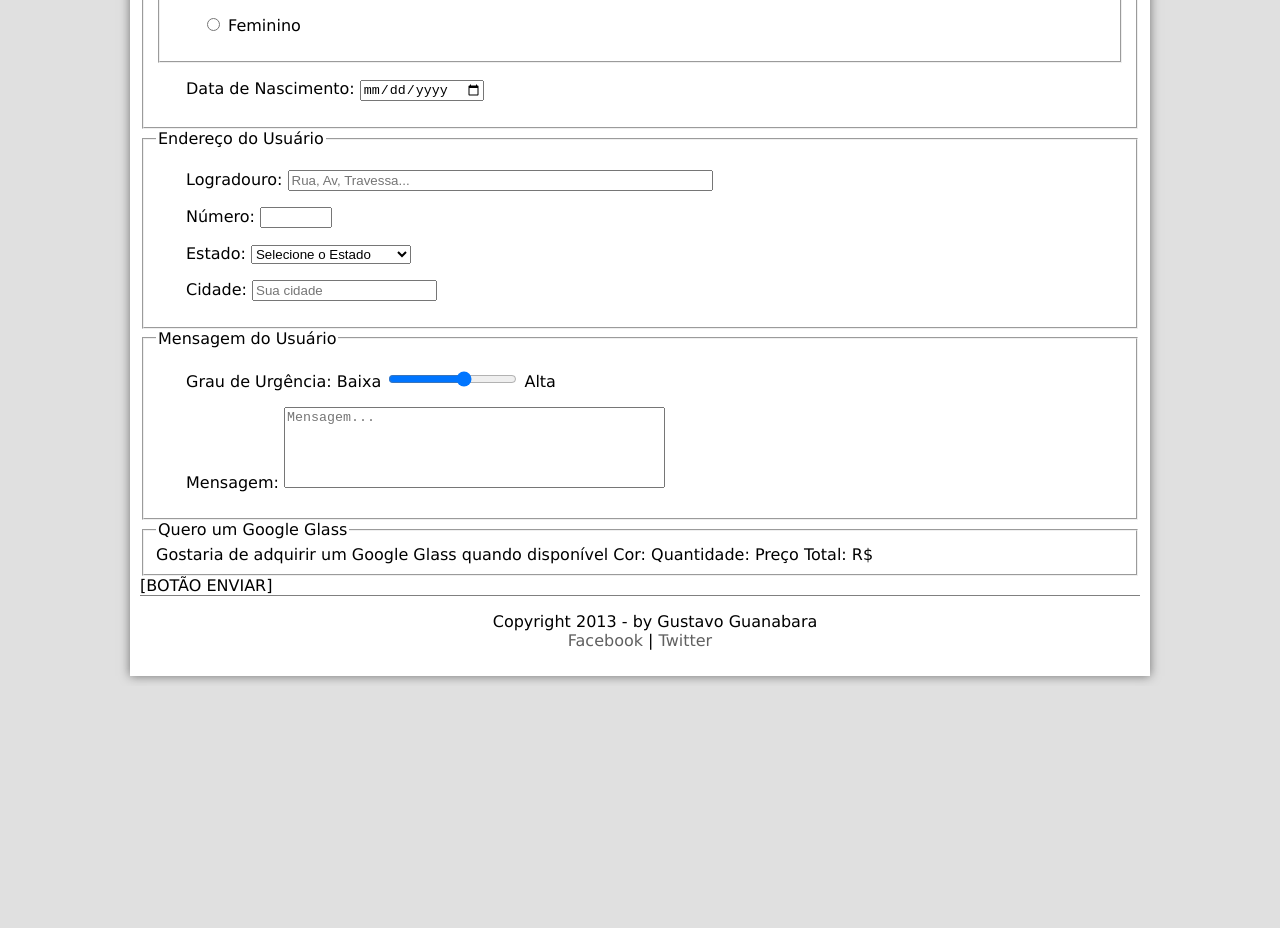
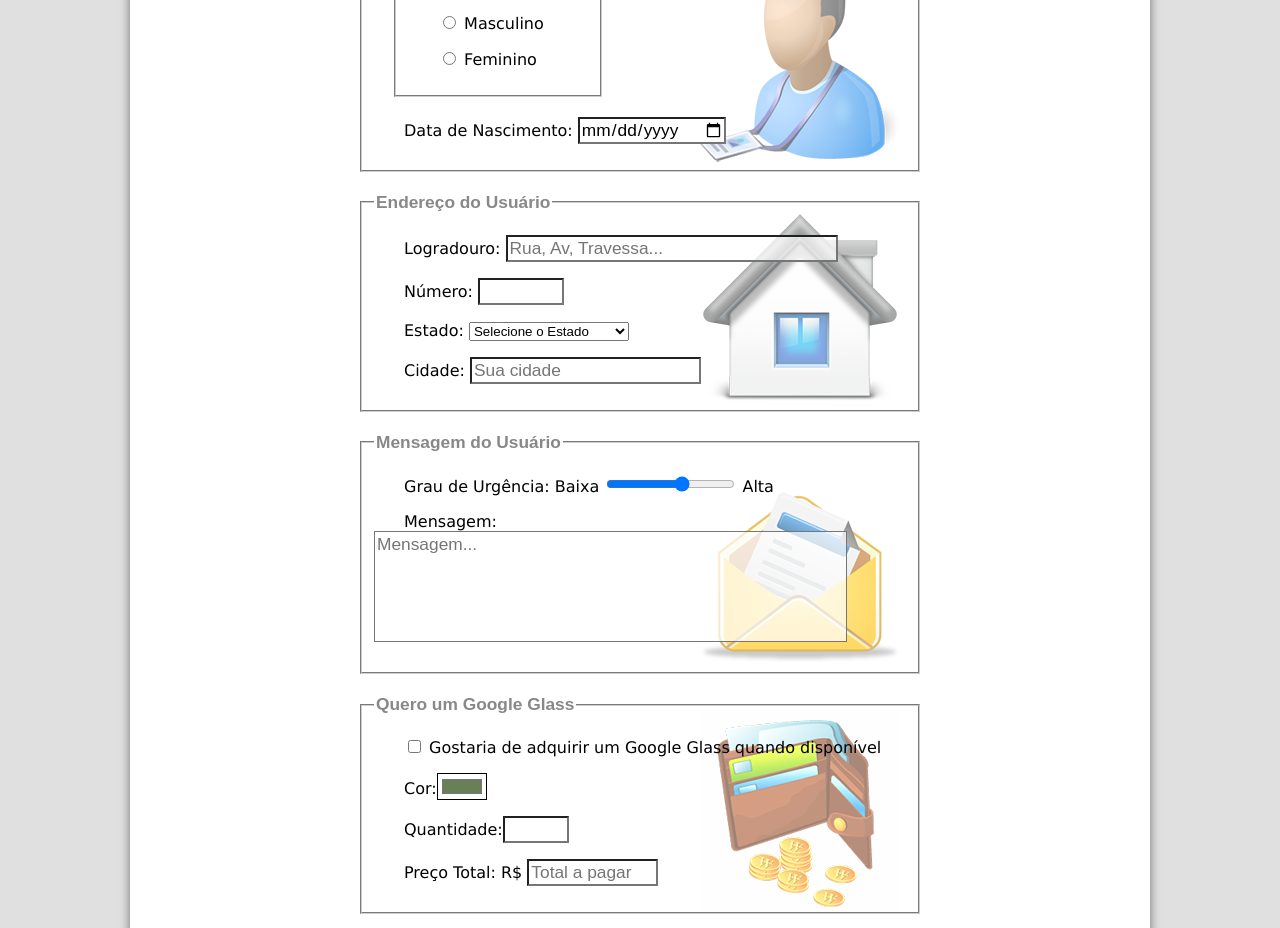
Before and after one commit to DaltonBorges/Curso-HTML-5, a plain HTML site: page projeto-glass-html5/fale-conosco.html in a window 1280 px wide. Shown: the part 536-1464 px from the top of the page. Before the commit the page ends 1222 px from the top, so only its background shows below. Drawn offline with Linux system fonts and the light colour scheme.

Commit message:
FIM
Commitando ao final da aula 35 (FIM DO CURSO)

```diff
--- a/projeto-glass-html5/_css/form.css
+++ b/projeto-glass-html5/_css/form.css
@@ -3,3 +3,52 @@
 textarea#cMsg {
     resize: none;
 }
+
+form {
+    width:600px;
+    margin: auto;
+}
+
+input, textarea {
+    font-family: sans-serif;
+    font-weight: normal;
+    font-size: 13pt;
+    background-color: rgba(255, 255, 255, 0.7);
+}
+
+input:hover, textarea:hover {
+    background-color: #ecececa8;
+}
+
+legend {
+    color: #888888;
+    font-weight: bold;
+    font-size:  13pt;
+    font-family: sans-serif;
+}
+
+fieldset {
+    border-color: #cecece;
+    margin: 20px;
+
+}
+
+fieldset#sexo {
+    width: 180px;
+}
+
+fieldset#usuario {
+    background: url("../_imagens/icone-contato.png") no-repeat 95% 95%;
+}
+
+fieldset#endereco {
+    background: url("../_imagens/icone-endereco.png") no-repeat 95% 95%;
+}
+
+fieldset#mensagem {
+    background: url("../_imagens/icone-mensagem.png") no-repeat 95% 95%;
+}
+
+fieldset#pedido {
+    background: url("../_imagens/icone-pagamento.png") no-repeat 95% 95%;
+}
--- a/projeto-glass-html5/fale-conosco.html
+++ b/projeto-glass-html5/fale-conosco.html
@@ -9,6 +9,13 @@
     <link rel="stylesheet" type="text/css" href="_css/estilo.css">
     <link rel="stylesheet" type="text/css" href="_css/form.css">
     <script src="_javascript/funcoes.js"></script>
+    <script>
+        function calc_total() {
+            let qtd = parseInt(document.getElementById("cQtd").value)
+            tot = qtd * 1500;
+            document.getElementById("cTot").value = tot += ",00"
+        }
+    </script>
 </head>
 
 <body>
@@ -48,7 +55,7 @@
                             <h3 class="direita">Atualizado em 01/Maio/2013/h3>
                     </hgroup>
                 </header>
-                <form method="POST" id="contato" action="">
+                <form method="POST" id="contato" action="mailto:Nome@email.com" oninput="calc_total()">
                     <fieldset id="usuario">
                         <legend>Identificação do Usuário</legend>
                         <p><label for="cNome">Nome:</label> <input type="text" name="tName" id="cNome" size="20"
@@ -68,7 +75,7 @@
 
                     <fieldset id="endereco">
                         <legend>Endereço do Usuário</legend>
-                        <p><label for="cEnd">Logradouro:</label> <input type="text" name="tEnd" id="cEnd" size="50"
+                        <p><label for="cEnd">Logradouro:</label> <input type="text" name="tEnd" id="cEnd" size="30"
                                 placeholder="Rua, Av, Travessa..."></p>
                         <p><label for="cNum"> Número:</label> <input type="number" name="tNum" id="cNum" min="0"
                                 max="9999"></p>
@@ -137,15 +144,15 @@
 
                     <fieldset id="pedido">
                         <legend>Quero um Google Glass</legend>
-                        Gostaria de adquirir um Google Glass quando disponível
-                        Cor:
-                        Quantidade:
-                        Preço Total: R$
+                        <p><input type="checkbox" name="tPed" id="cPed"> <label for="cPed">Gostaria de adquirir um
+                                Google Glass quando disponível</label></p>
+                        <p><label for="cCor">Cor:</label><input type="color" name="tCor" id="cCor" value="#678057"></p>
+                        <p><label for="cQtd">Quantidade:</label><input type="number" name="tQtd" id="cQtd" min="1"
+                                max="10"></p>
+                        <p><label for="cTot">Preço Total: R$ </label><input type="text" name="tTot" id="cTot" size="10"
+                                placeholder="Total a pagar" readonly></p>
                     </fieldset>
-
-
-
-                    [BOTÃO ENVIAR]
+                    <img src="_imagens/botao-enviar.png" value="tSend" id="cSend">
                 </form>
             </article>
         </section>
```
